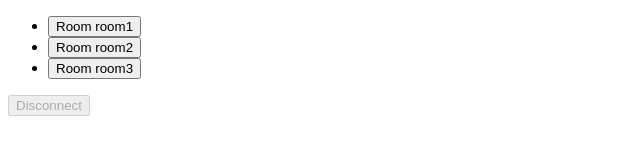
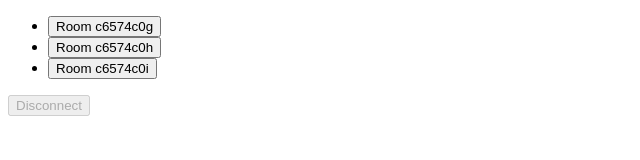
Before and after one commit to hyoguoo/socket-test-client, a React (Vite) app: page / in a window 1280 px wide. Shown: the top 160 px of the page, without its empty margins (0-640 px from the left). Built offline with nearby package versions, Linux system fonts and the light colour scheme.

Commit message:
refactor: roomId -> roomShortUuid

```diff
--- a/src/components/RoomList.jsx
+++ b/src/components/RoomList.jsx
@@ -3,34 +3,34 @@ import useMessageStore from '../hooks/useMessageStore';
 export default function RoomList() {
   const messageStore = useMessageStore();
 
-  const { connected, currentRoomId, roomIndices } = messageStore;
+  const { connected, currentRoomShortUuid, roomIndices } = messageStore;
 
-  const handleClickEnterRoom = ({ newRoomId }) => {
+  const handleClickEnterRoom = ({ roomShortUuid: newRoomShortUuid }) => {
     if (connected) {
-      messageStore.disconnect(currentRoomId);
+      messageStore.disconnect(currentRoomShortUuid);
     }
-    messageStore.connect(newRoomId);
+    messageStore.connect(newRoomShortUuid);
   };
 
   const handleClickQuitRoom = async () => {
-    messageStore.disconnect(currentRoomId);
+    messageStore.disconnect(currentRoomShortUuid);
   };
 
   return (
     <div>
       <ul>
-        {roomIndices.map((roomId) => (
-          <li key={roomId}>
+        {roomIndices.map((roomShortUuid) => (
+          <li key={roomShortUuid}>
             <button
               type="button"
-              disabled={roomId === currentRoomId}
+              disabled={roomShortUuid === currentRoomShortUuid}
               onClick={() =>
                 handleClickEnterRoom({
-                  previousRoomId: currentRoomId,
-                  newRoomId: roomId,
+                  previousRoomShortUuid: currentRoomShortUuid,
+                  roomShortUuid,
                 })
               }>
-              Room {roomId}
+              Room {roomShortUuid}
             </button>
           </li>
         ))}
--- a/src/stores/MessageStore.js
+++ b/src/stores/MessageStore.js
@@ -11,34 +11,34 @@ class MessageStore {
     this.client = null;
     this.connected = false;
 
-    this.roomIndices = ['room1', 'room2', 'room3'];
+    this.roomIndices = ['c6574c0g', 'c6574c0h', 'c6574c0i'];
 
-    this.currentRoomId = 0;
+    this.currentRoomShortUuid = 0;
     this.messageEntered = '';
 
     this.messageLogs = [];
   }
 
-  connect(roomId) {
+  connect(roomShortUuid) {
     this.socket = new SockJS(`${baseUrl}`);
     this.client = Stomp.over(this.socket);
 
-    this.currentRoomId = roomId;
+    this.currentRoomShortUuid = roomShortUuid;
 
-    this.subscribeMessageBroker(this.currentRoomId);
+    this.subscribeMessageBroker(this.currentRoomShortUuid);
 
     this.connected = true;
     this.publish();
   }
 
-  subscribeMessageBroker(roomId) {
+  subscribeMessageBroker(roomShortUuid) {
     this.client.connect(
       {
         Authorization: bearerToken,
       },
       () => {
         this.client.subscribe(
-          `${subPrefix}/chat/room/${roomId}`,
+          `${subPrefix}/chat/room/${roomShortUuid}`,
           (messageReceived) => this.receiveMessage(messageReceived),
           {
             Authorization: bearerToken,
@@ -57,7 +57,7 @@ class MessageStore {
     this.client.disconnect();
 
     this.connected = false;
-    this.currentRoomId = null;
+    this.currentRoomShortUuid = null;
     this.messageEntered = '';
     this.messageLogs = [];
     this.publish();
@@ -76,7 +76,7 @@ class MessageStore {
       client: this.client,
       type,
       messageToSend: {
-        roomShortUuid: this.currentRoomId,
+        roomShortUuid: this.currentRoomShortUuid,
         message,
       },
     });
```
